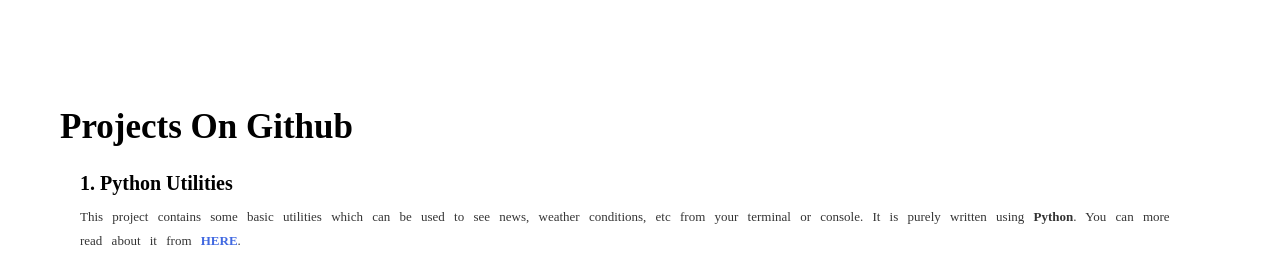
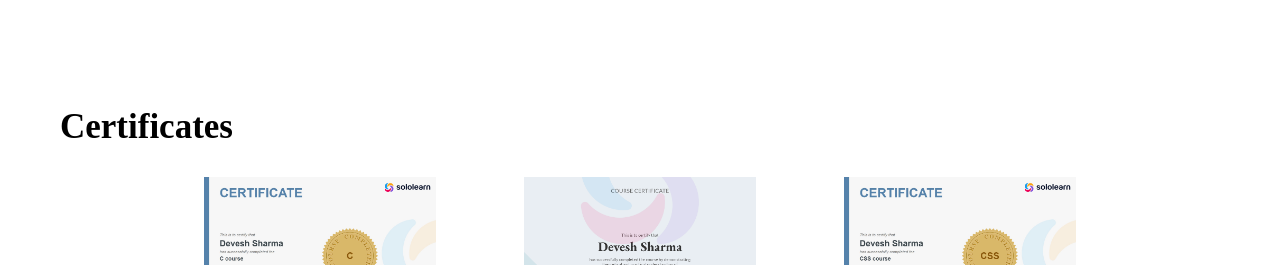
Before and after one commit to devesh-sharma-01032008/devesh-sharma-01032008, a plain HTML site: page index.html in a window 1280 px wide. Shown: the part 2535-2800 px from the top of the page. Drawn offline with Linux system fonts and the light colour scheme.

Commit message:
last change added sololearn certificated

```diff
--- a/css/index.css
+++ b/css/index.css
@@ -15,6 +15,7 @@ html {
   scroll-behavior: smooth;
   font-size: 10px;
 }
+
 main {
   margin: 3rem 6rem;
 }
@@ -143,8 +144,32 @@ Applicable css for whole classes begin here
 }
 
 .certificate-container{
-  padding: 2rem;
-  gap: 2rem;
+  gap: 3rem;
+  display: flex;
+  flex-wrap: wrap;
+  align-items: center;
+  justify-content: center;
+}
+
+.certificate-container h1{
+  flex: 0 0 100%;
+}
+
+.certificate-card{
+  width: 25%;
+  display: flex;
+  align-items: center;
+  justify-content: center;
+  flex-direction: column;
+}
+.certificate{
+  width: 80%;
+}
+.certificate-name{
+  text-align: center;
+  font-size: 3rem;
+  color: rgba(0, 0, 0, 1);
+  margin: 1rem 0rem;
 }
 
 .footer-links-box{
@@ -198,6 +223,10 @@ Applicable css for ids end here
   margin: 5rem 0rem 5rem 0rem;
   flex-basis: 100%;
 }
+
+#certificates{
+  margin-top: 10rem;
+}
 /*
 Applicable css for ids end here
 */
--- a/css/responsive.css
+++ b/css/responsive.css
@@ -18,6 +18,10 @@
     }
 
     .skill-card{
+        width: 100%;
+    }
+
+    .certificate-card{
         width: 100%;
     }
 
--- a/index.html
+++ b/index.html
@@ -66,6 +66,8 @@
         </div>
       </section>
       <article class="skills-container" id="skills"></article>
+      <article class="skills-container certificate-container" id="certificates">
+      </article>
       <article class="project-manuals" id="project-manuals"></article>
     </main>
     <footer>
--- a/js/index.js
+++ b/js/index.js
@@ -16,10 +16,10 @@ const manualsInformation = {
     information: `This project contains a simple dynamic website which gets infinite quotes from a third party api. This was just a simple project that I made accidently. You may add your styles and suggestion at <a class="read-more" href="https://github.com/devesh-sharma-01032008/Motivational-Quotes">Github</a>
         `,
   },
-  4 : {
-    title : "4. iBlog: Heaven for Bloggers",
-    information:`This project is a single page application which uses nextjs framework and it is for the bloggers to share their knowledge and geeks who want to know very much.I would myself add blogs to it and allow everyody to upload a new blog with their credits. Although it has some features pending but would be completed very soon. You may also contribute your knowledge to it at <a class="read-more" href="https://github.com/devesh-sharma0=-01032008/iBlog">Github</a>`
-  }
+  4: {
+    title: "4. iBlog: Heaven for Bloggers",
+    information: `This project is a single page application which uses nextjs framework and it is for the bloggers to share their knowledge and geeks who want to know very much.I would myself add blogs to it and allow everyody to upload a new blog with their credits. Although it has some features pending but would be completed very soon. You may also contribute your knowledge to it at <a class="read-more" href="https://github.com/devesh-sharma0=-01032008/iBlog">Github</a>`,
+  },
 };
 
 const skills = {
@@ -71,35 +71,95 @@ const skills = {
     name: "Flask",
     path: "flask.png",
   },
+  13: {
+    name: "NextJS",
+    path: "nextjs.png",
+  },
+  14: {
+    name: "TypeScript",
+    path: "typescript.png",
+  },
+  15: {
+    name: "Mongo DB",
+    path: "mongodb.png",
+  },
+  16: {
+    name: "Windows",
+    path: "windows.png",
+  },
+  17: {
+    name: "Ubuntu",
+    path: "ubuntu.png",
+  },
+  18: {
+    name: "SQL",
+    path: "sql.png",
+  },
+};
+
+const certificate = {
+  1: {
+    name: "C",
+    path: "C_certificate.jpg",
+  },
+  2: {
+    name: "C++",
+    path: "CPlusPlus_certificate.jpg",
+  },
+  3: {
+    name: "CSS",
+    path: "CSS_certificate.jpg",
+  },
+  4:{
+    name:"HTML",
+    path:"HTML_certificate.jpg"
+  },
+  5:{
+    name:"Java",
+    path:"Java_certificate.jpg"
+  },
+  6:{
+    name:"JavaScript",
+    path:"JavaScript_certificate.jpg"
+  },
+  7:{
+    name:"jQuery",
+    path:"jQuery_certificate.jpg"
+  },
+  8:{
+    name:"React",
+    path:"react_certificate.jpg"
+  },
+  9:{
+    name:"Responsive Web Design",
+    path:"Responsive-Web-Design_certificate.jpg"
+  },
+  10:{
+    name:"Python for Beginners",
+    path:"Python-for-Beginners_certificate.jpg"
+  },
+  11:{
+    name:"Intermediate Python",
+    path:"Intermediate_Python_certificate.jpg"
+  },
+  12:{
+    name:"Sql",
+    path:"Sql_certificate.jpg"
+  },
   13:{
-    name:"NextJS",
-    path:"nextjs.png"
+    name:"PHP",
+    path:"PHP_certificate.jpg"
   },
   14:{
-    name:"TypeScript",
-    path:"typescript.png"
-  },
-  15:{
-    name:"Mongo DB",
-    path:"mongodb.png"
-  },
-  16:{
-    name:"Windows",
-    path:"windows.png"
-  },
-  17:{
-    name:"Ubuntu",
-    path:"ubuntu.png"
-  },
-  18:{
-    name:"SQL",
-    path:"sql.png"
+    name:"Game Development",
+    path:"GameDev-with-JavaScript_certificate.jpg"
   }
 };
 
 // DOM variables
 const manualContainer = document.querySelector("#project-manuals");
 const skillsContainer = document.querySelector("#skills");
+const certificateContainer = document.querySelector("#certificates");
 
 const addManuals = () => {
   manualContainer.innerHTML = `<h1 class="heading">Projects On Github</h1>`;
@@ -129,6 +189,18 @@ function addSkills() {
   }
 }
 
+function addCertificates() {
+  certificateContainer.innerHTML = `<h1>Certificates</h1>`;
+  for (const key in certificate) {
+    certificateContainer.innerHTML += `
+    <div class="certificate-card">
+    <img src="images/certificates/${certificate[key].path}" class="certificate" alt="${certificate[key].path}" />
+    <h2 class="certificate-name">${certificate[key].name}</h2>
+    </div>
+    `;
+  }
+}
+
 function addNavBar() {
   let header = document.querySelector("header");
   header.innerHTML += `
@@ -146,8 +218,8 @@ function addNavBar() {
   <a class="nav-links" href="#skills">Skills</a>
   </li>
   <li>
-  <a class="nav-links" href="#project-manuals"
-  >Projects</a
+  <a class="nav-links" href="#certificates"
+  >Certificates</a
   >
   </li>
   <li>
@@ -182,7 +254,7 @@ function addFooter() {
       <a class="footer-links" href="#skills">Skills</a>
     </li>
     <li>
-      <a class="footer-links" href="#project-manuals">Projects</a>
+      <a class="footer-links" href="#certificates">Certificates</a>
     </li>
     <li>
       <a
@@ -203,18 +275,17 @@ function addFooter() {
   `;
 }
 
-
 addNavBar();
 addSkills();
+addCertificates();
 addManuals();
 addFooter();
 
-function toggleMenu(){
-  const nav_bar = document.querySelector(".nav-bar-links-box")
-  if(nav_bar.style.left == "0%"){
-    nav_bar.style.left = "-100%"
-  }else{
-
-    nav_bar.style.left = "0%"
+function toggleMenu() {
+  const nav_bar = document.querySelector(".nav-bar-links-box");
+  if (nav_bar.style.left == "0%") {
+    nav_bar.style.left = "-100%";
+  } else {
+    nav_bar.style.left = "0%";
   }
 }
```
Also changed, not shown: images/certificates/CPlusPlus_certificate.jpg (added), images/certificates/CSS_certificate.jpg (added), images/certificates/C_certificate.jpg (added), images/certificates/GameDev-with-JavaScript_certificate.jpg (added), images/certificates/HTML_certificate.jpg (added), images/certificates/Intermediate_Python_certificate.jpg (added), images/certificates/JavaScript_certificate.jpg (added), images/certificates/Java_certificate.jpg (added), images/certificates/PHP_certificate.jpg (added), images/certificates/Python-for-Beginners_certificate.jpg (added), images/certificates/Responsive-Web-Design_certificate.jpg (added), images/certificates/SQL_certificate.jpg (added), images/certificates/jQuery_certificate.jpg (added), images/certificates/react_certificate.jpg (added), 2 other files.
